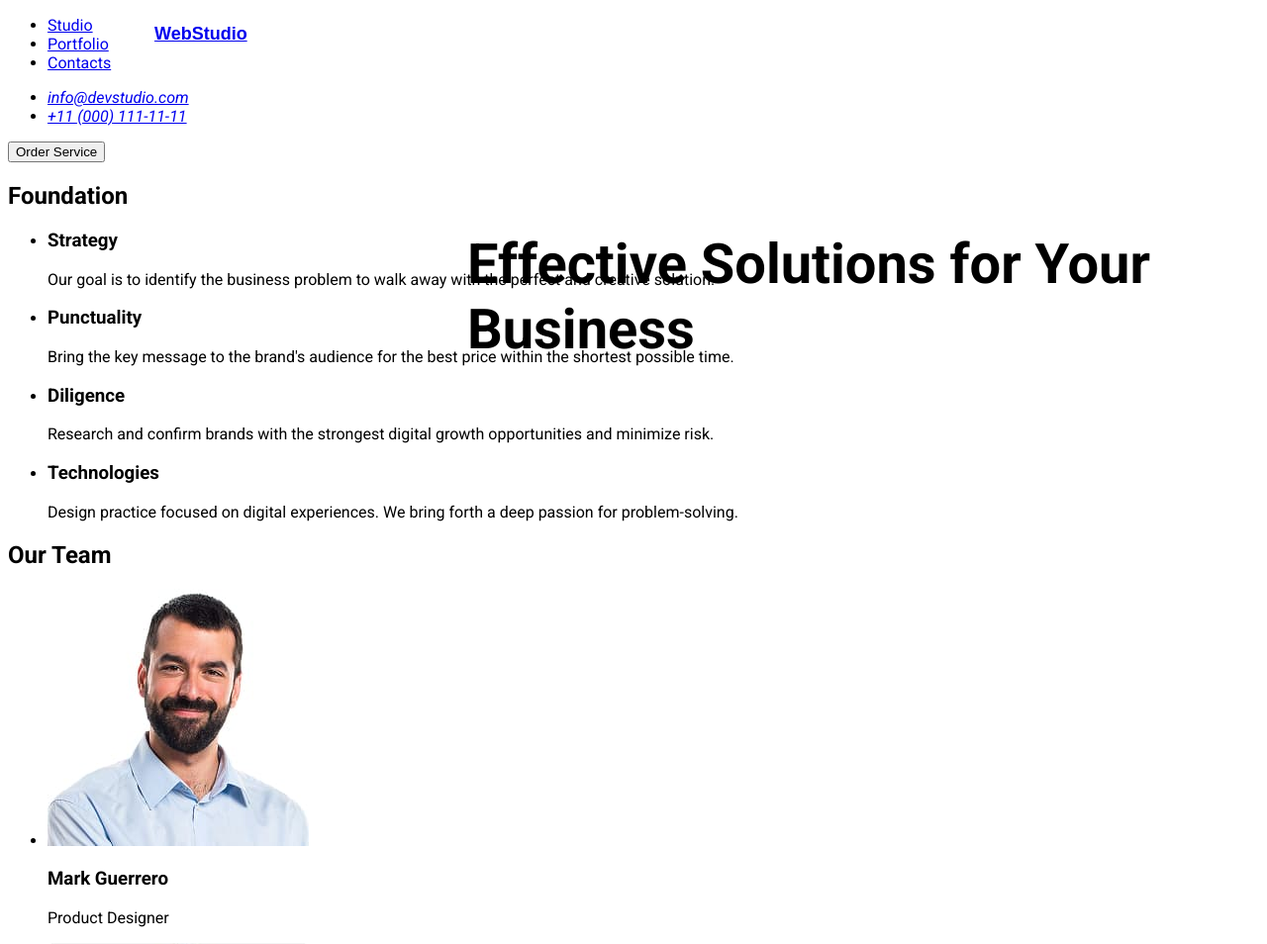
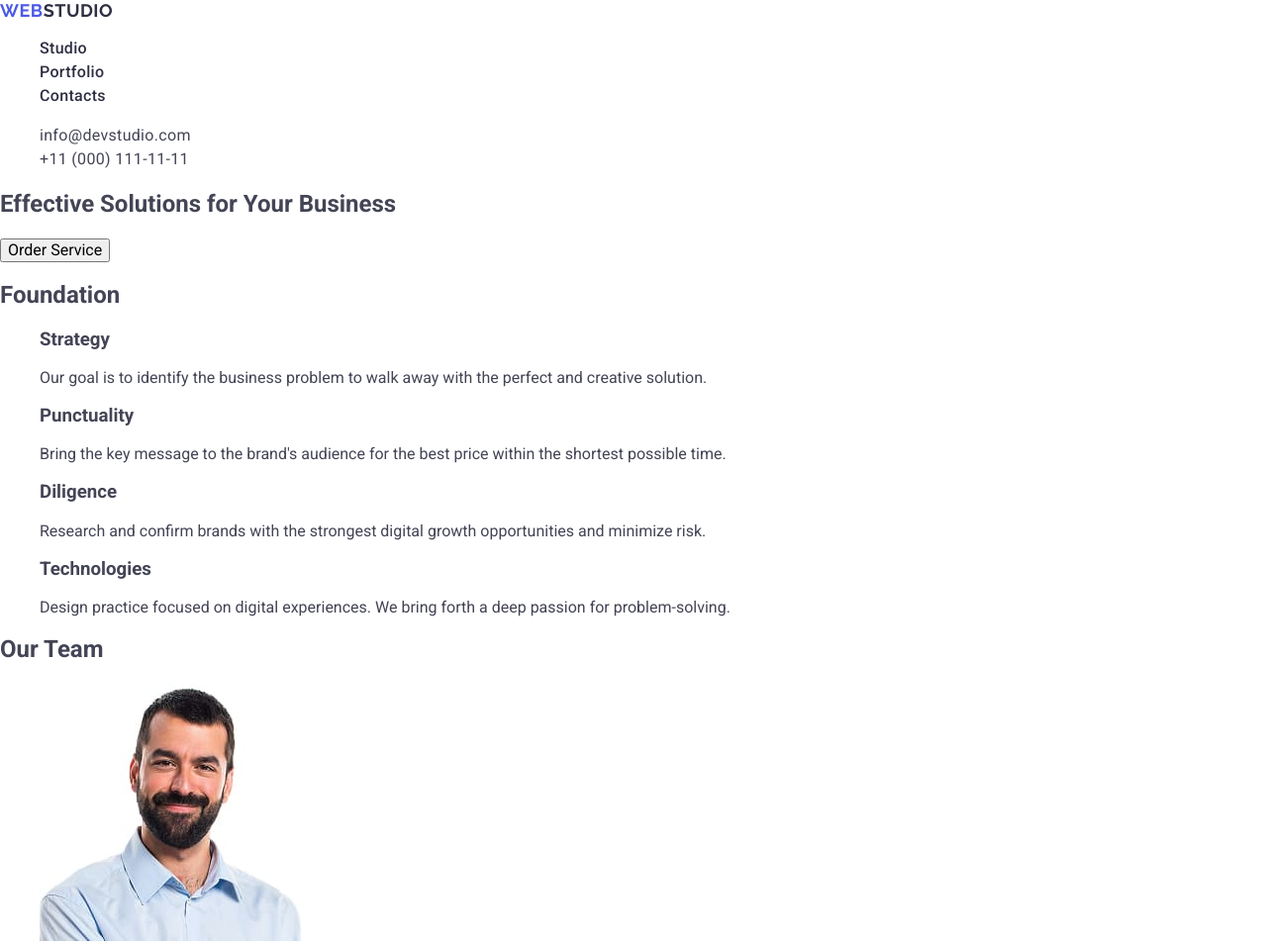
Before and after one commit to Yevhen-Artiukhov/goit-markup-hw-02, a plain HTML site: page index.html in a window 1280 px wide. Shown: the top 954 px of the page at 99% size. Drawn offline with nearby package versions, Linux system fonts and the light colour scheme.

Commit message:
add styles

```diff
--- a/css/styles.css
+++ b/css/styles.css
@@ -1,21 +1,57 @@
-body {
+
+body
+{
     font-family: "Roboto", sans-serif;
-}
-.logo-text {
-    position: absolute;
-    top: 24px;
-    left: 156px;
-    font-family: "Raleway", sans-serif;
-        font-weight: 700;
-        font-size: 18px;
+    color: #434455;
+    background-color: #fff;
 }
 
-.main-text {
-    position: absolute;
-        top: 188px;
-        left: 472px;
-        font-family: "Roboto", sans-serif;
-            font-weight: 700;
-            font-size: 56px;
+ul, ol
+{
+    list-style-type: none;
+}
 
+a
+{
+    text-decoration: none;
 }
+
+.logo {
+    font-family: "Raleway", sans-serif;
+    font-weight: 700;
+    font-size: 18px;
+    line-height: 1.17;
+    letter-spacing: 0.03em;
+    text-transform: uppercase;
+    color: #4d5ae5;
+}
+
+.header-logo .logo-part {
+    color: #2e2f42;
+}
+
+.nav-link {
+    font-weight: 500;
+    font-size: 16px;
+    line-height: 1.5;
+    letter-spacing: 0.02em;
+    color: #2e2f42;
+}
+
+.contacts {
+    font-style: normal;
+}
+
+.contacts-link {
+    font-size: 16px;
+    line-height: 1.5;
+    letter-spacing: 0.02em;
+    color: #434455;
+}
+
+.nav-link:hover,
+.nav-link:focus,
+.contacts-link:hover,
+.contacts-link:focus {
+    color: #404bbf;
+}
--- a/index.html
+++ b/index.html
@@ -4,32 +4,48 @@
     <meta charset="UTF-8" />
     <meta name="viewport" content="width=device-width, initial-scale=1.0" />
     <title>WEBSTUDIO</title>
+    <link
+      rel="stylesheet"
+      href="https://cdnjs.cloudflare.com/ajax/libs/modern-normalize/3.0.1/modern-normalize.min.css"
+      integrity="sha512-q6WgHqiHlKyOqslT/lgBgodhd03Wp4BEqKeW6nNtlOY4quzyG3VoQKFrieaCeSnuVseNKRGpGeDU3qPmabCANg=="
+      crossorigin="anonymous"
+      referrerpolicy="no-referrer"
+    />
+
     <link rel="preconnect" href="https://fonts.googleapis.com" />
     <link rel="preconnect" href="https://fonts.gstatic.com" crossorigin />
     <link
-      href="https://fonts.googleapis.com/css2?family=Roboto:ital,wght@0,100..900;1,100..900&display=swap"
+      href="https://fonts.googleapis.com/css2?family=Raleway:wght@700&family=Roboto:wght@400;500;700&display=swap"
       rel="stylesheet"
     />
     <link rel="stylesheet" href="./css/styles.css" />
   </head>
 
   <body>
-    <header>
-      <nav>
-        <a href="./index.html" class="logo-text">WebStudio</a>
-        <ul>
-          <li><a href="#">Studio</a></li>
-          <li><a href="#">Portfolio</a></li>
-          <li><a href="#">Contacts</a></li>
+    <header class="page-header">
+      <nav class="header-nav">
+        <a class="logo header-logo" href="./index.html"
+          >Web<span class="logo-part">Studio</span></a
+        >
+        <ul class="nav-list">
+          <li class="nav-item">
+            <a class="nav-link" href="./index.html">Studio</a>
+          </li>
+          <li class="nav-item"><a class="nav-link" href="#">Portfolio</a></li>
+          <li class="nav-item"><a class="nav-link" href="#">Contacts</a></li>
         </ul>
       </nav>
-      <address>
-        <ul>
-          <li>
-            <a href="mailto:info@devstudio.com">info@devstudio.com</a>
+      <address class="contacts">
+        <ul class="contacts-list">
+          <li class="contacts-item">
+            <a class="contacts-link" href="mailto:info@devstudio.com"
+              >info@devstudio.com</a
+            >
           </li>
-          <li>
-            <a href="tel:+110001111111">+11 (000) 111-11-11</a>
+          <li class="contacts-item">
+            <a class="contacts-link" href="tel:+110001111111"
+              >+11 (000) 111-11-11</a
+            >
           </li>
         </ul>
       </address>
@@ -38,7 +54,7 @@
     <main>
       <!-- Solutions -->
       <section>
-        <h1 class="main-text">Effective Solutions for Your Business</h1>
+        <h1>Effective Solutions for Your Business</h1>
         <button type="button">Order Service</button>
       </section>
 
```
